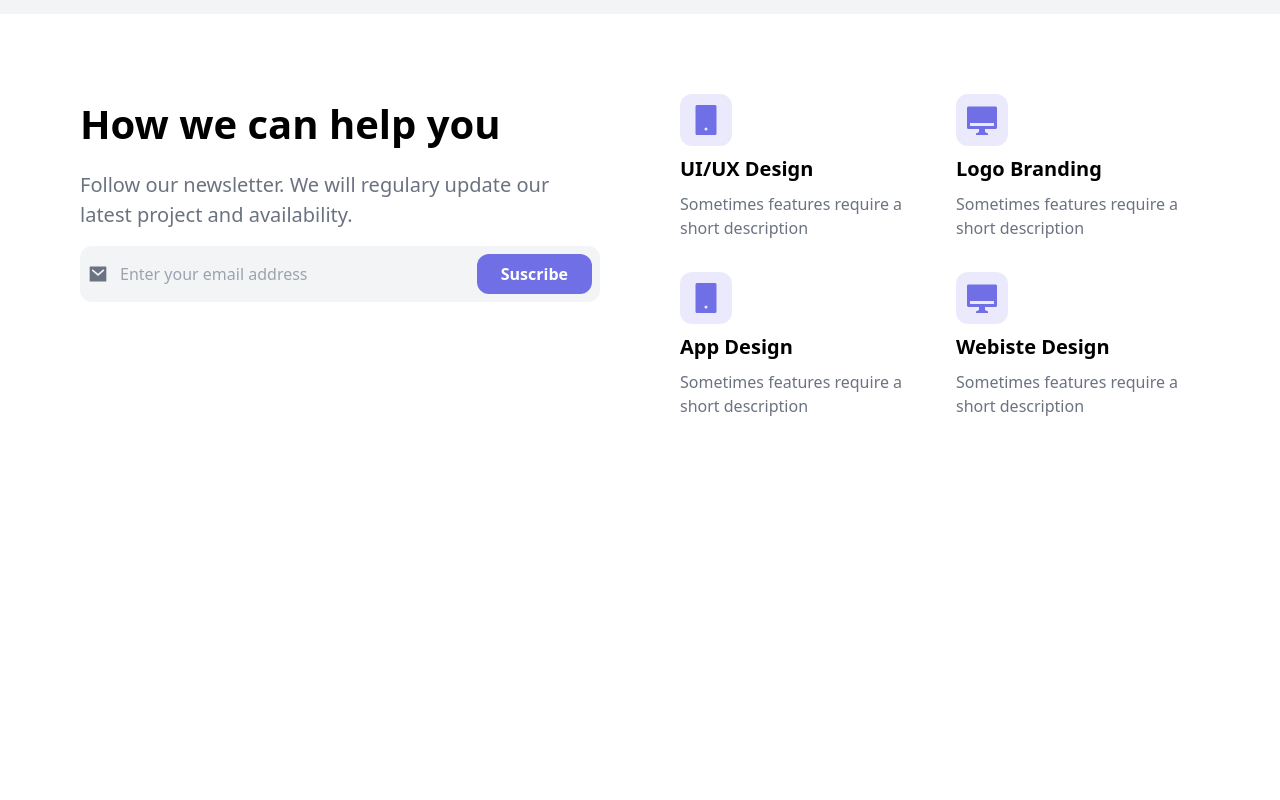
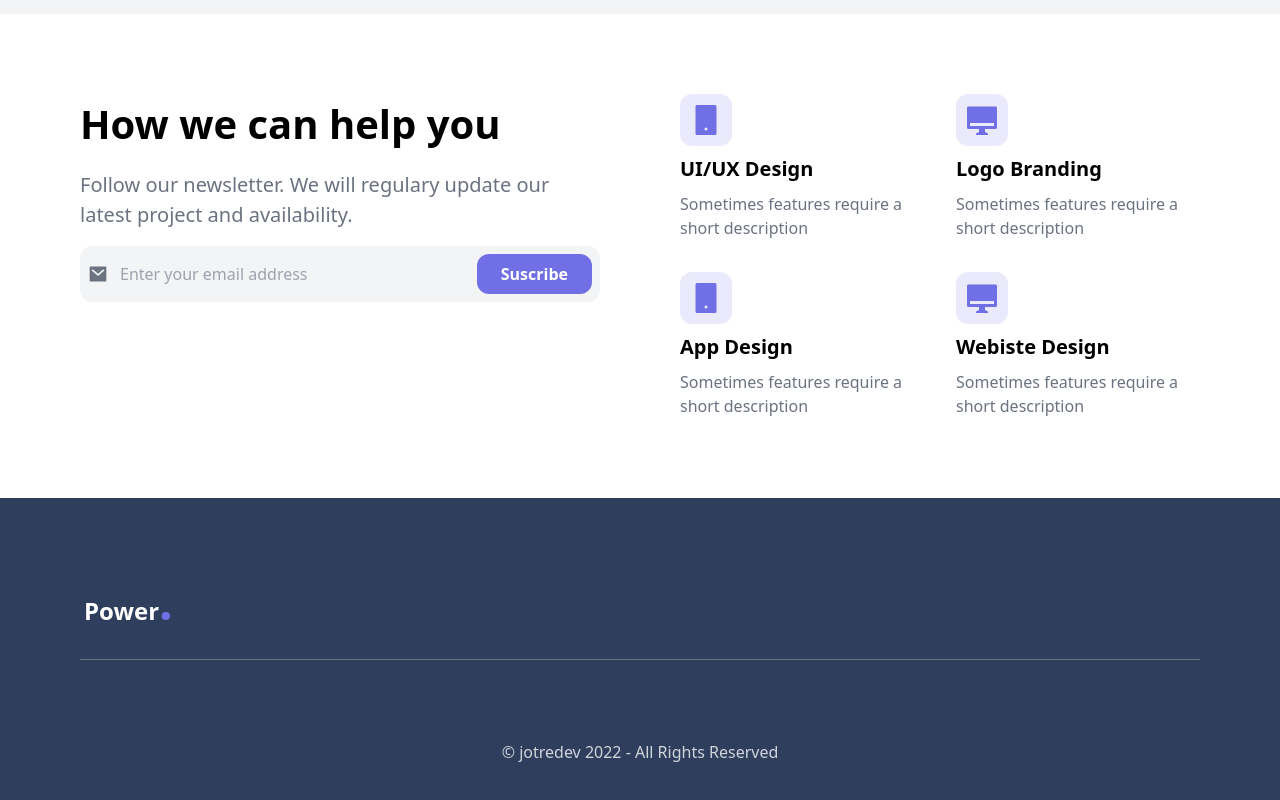
Before and after one commit to Juansubas/LandingPage, a React (Vite) app: page / in a window 1280 px wide. Shown: the part 2497-3297 px from the top of the page. Before the commit the page ends 2995 px from the top, so only its background shows below. Built offline with nearby package versions, Linux system fonts and the light colour scheme.

Commit message:
Begining Footer

```diff
--- a/src/App.tsx
+++ b/src/App.tsx
@@ -4,6 +4,7 @@ import Clients from "./components/Clients"
 import Works from "./components/Works"
 import Reviews from "./components/Reviews"
 import Services from "./components/Services"
+import Footer from "./components/Footer"
 
 // Para crear componentes usar abreviatura rafce
 
@@ -17,6 +18,7 @@ function App() {
       <Works />
       <Reviews />
       <Services />
+      <Footer />
     </div>
   )
 }
--- /dev/null
+++ b/src/components/Footer.tsx
@@ -0,0 +1,39 @@
+import React from "react";
+// Icons
+import {
+  RiCheckboxBlankCircleFill,
+  RiInstagramLine,
+  RiFacebookLine,
+  RiTwitterLine,
+  RiGithubLine,
+} from "react-icons/ri";
+
+const Footer = () => {
+  return (
+    <footer className="bg-footer p-8 xl:p-20">
+      <div className="flex flex-col md:flex-row items-center justify-between gap-4 border-b border-gray-500 pb-8">
+        {/*Logo LOgo*/}
+        <div className="w-1/6">
+          <a
+            href="#"
+            className="text-2xl font-bold relative p-1 bg-footer text-white"
+          >
+            Power<span className="text-primary text-5xl">.</span>
+          </a>
+        </div>
+        {/* Social Media */}
+        <nav>
+
+        </nav>
+      </div>
+      <div></div>
+      <div className="mt-20">
+        <p className="text-gray-300 text-center">
+          © jotredev 2022 - All Rights Reserved
+        </p>
+      </div>
+    </footer>
+  );
+};
+
+export default Footer;
--- a/tailwind.config.cjs
+++ b/tailwind.config.cjs
@@ -8,7 +8,8 @@ module.exports = {
     extend: {
       colors: {
         primary: "#706FE5",
-        secondary: "#EAEAFC"
+        secondary: "#EAEAFC",
+        footer: "#2E3E5C",
       }
     },
   },
```
